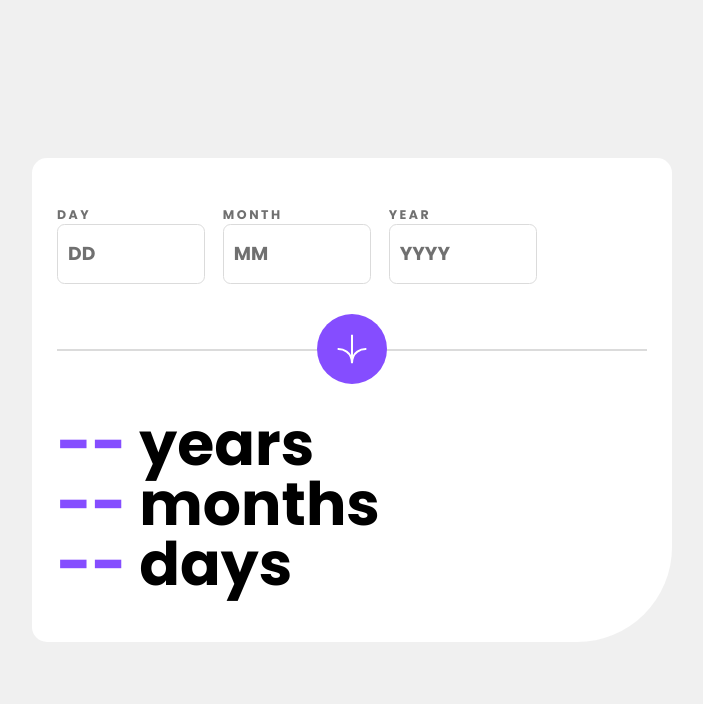
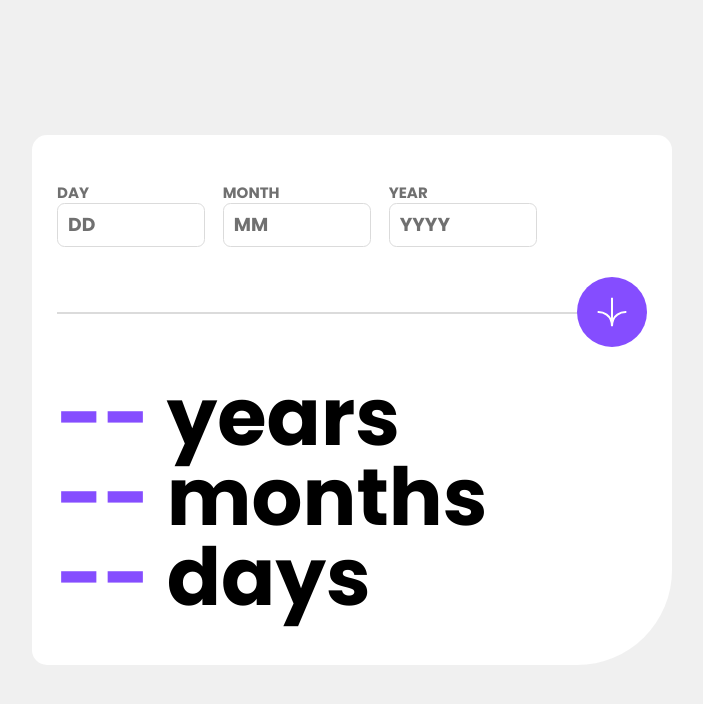
Before and after one commit to Vivianie-P/age-calc-fm, a React (Vite) app: page / in a window 1280 px wide. Shown: the top 704 px of the page, without its empty margins (288-991 px from the left). Built offline with nearby package versions, Linux system fonts and the light colour scheme.

Commit message:
Completed validating input fields

```diff
--- a/src/components/AgeCalc.tsx
+++ b/src/components/AgeCalc.tsx
@@ -6,15 +6,24 @@ interface AgeCalcProps {
 
 const AgeCalc = (props: AgeCalcProps) => {
 	return (
-		<div className="flex w-full flex-col text-left text-8xl">
+		<div className="flex w-full flex-col text-left text-7xl md:text-9xl">
 			<h1 className="">
-				<span className="text-8xl text-purple">{props.years}</span> years
+				<span className="text-7xl text-purple md:text-9xl">
+					{props.years ? props.years : "--"}
+				</span>{" "}
+				years
 			</h1>
 			<h1 className="">
-				<span className="text-8xl text-purple">{props.months}</span> months
+				<span className="text-7xl text-purple md:text-9xl">
+					{props.months ? props.months : "--"}
+				</span>{" "}
+				months
 			</h1>
 			<h1 className="">
-				<span className="text-8xl text-purple">{props.days}</span> days
+				<span className="text-7xl text-purple md:text-9xl">
+					{props.days ? props.days : "--"}
+				</span>{" "}
+				days
 			</h1>
 		</div>
 	);
--- a/src/components/AgeMain.tsx
+++ b/src/components/AgeMain.tsx
@@ -3,41 +3,32 @@ import AgeCalc from "./AgeCalc";
 import Arrow from "../assets/icon-arrow.svg";
 import { useEffect, useState } from "react";
 import { FormInputInterface } from "./Input";
+import { validateForm } from "../utilities.tsx/validateForm";
 
-const defaultFormState = {
-	year: "",
-	month: "",
-	day: "",
+const defaultFormState: FormInputInterface = {
+	year: { value: "", hasError: false, errorType: "" },
+	month: { value: "", hasError: false, errorType: "" },
+	day: { value: "", hasError: false, errorType: "" },
 };
 
 const AgeMain = () => {
 	const [inputState, setInputState] =
 		useState<FormInputInterface>(defaultFormState);
 
+	const handleSubmit = () => {
+		// if the validateForm function returns true then call
+		// the ageCalcConverter function that will convert the date
+		// from the input to the age in years months and days
+		validateForm(setInputState, inputState);
+	};
+
 	useEffect(() => {
-		if (inputState.year === "") {
-			setInputState({
-				...inputState,
-				year: "--",
-			});
-		}
-		if (inputState.month === "") {
-			setInputState({
-				...inputState,
-				month: "--",
-			});
-		}
-		if (inputState.day === "") {
-			setInputState({
-				...inputState,
-				day: "--",
-			});
-		}
-	}, [inputState.year, inputState.month, inputState.day]);
+		console.log("inputState: ", inputState);
+	}, [inputState]);
 
 	return (
 		<div className="flex h-fit w-full max-w-5xl flex-col justify-center rounded-t-3xl rounded-bl-3xl rounded-br-9xl bg-white px-10 py-20">
-			<div className="flex w-full max-w-3xl gap-7 overflow-x-hidden">
+			<form className="flex w-full max-w-3xl gap-7 overflow-x-hidden" action="">
 				<Input
 					inputState={inputState}
 					stateSetter={setInputState}
@@ -56,9 +47,10 @@ const AgeMain = () => {
 					label="YEAR"
 					placeholder="YYYY"
 				/>
-			</div>
-			<div className="relative mb-12 mt-12 flex flex-col items-center justify-center ">
-				<button>
+			</form>
+
+			<div className="relative mb-12 mt-12 flex flex-col items-center justify-center md:items-end">
+				<button className="flex justify-center" onClick={handleSubmit}>
 					<img
 						className="mt relative z-10 h-28 w-28 cursor-pointer rounded-full bg-purple p-8 hover:bg-off-black"
 						src={Arrow}
@@ -71,9 +63,9 @@ const AgeMain = () => {
 				<AgeCalc
 					// change below state values to be the values that are calculated from
 					// the user's birthday
-					years={inputState.year}
-					months={inputState.month}
-					days={inputState.day}
+					years={inputState.year.value}
+					months={inputState.month.value}
+					days={inputState.day.value}
 				/>
 			</div>
 		</div>
--- a/src/components/Input.tsx
+++ b/src/components/Input.tsx
@@ -1,9 +1,10 @@
 import { FormEvent } from "react";
 
 export interface FormInputInterface {
-	year: string;
-	month: string;
-	day: string;
+	[key: string]: { value: string; hasError: boolean; errorType: string };
+	year: { value: string; hasError: boolean; errorType: string };
+	month: { value: string; hasError: boolean; errorType: string };
+	day: { value: string; hasError: boolean; errorType: string };
 }
 
 interface TextInputProps {
@@ -14,18 +15,26 @@ interface TextInputProps {
 }
 
 const Input = (props: TextInputProps) => {
+	const currentInput = props.label.toLowerCase();
+	const errorType = props.inputState[currentInput].errorType;
+	const hasError = props.inputState[currentInput].hasError;
+
 	const handleChange = (e: FormEvent<HTMLInputElement>) => {
 		props.stateSetter({
 			...props.inputState,
-			[props.label.toLowerCase()]: e.currentTarget.value,
+			[currentInput]: {
+				...props.inputState[currentInput as keyof FormInputInterface],
+				value: e.currentTarget.value,
+			},
 		});
-		console.log(e.currentTarget.value);
 	};
 
 	return (
 		<div className="flex flex-col justify-center overflow-x-hidden">
 			<label
-				className="font-poppins text-xl tracking-widest-2 text-smokey-grey "
+				className={`${
+					hasError ? "text-light-red" : "text-smokey-grey"
+				} "font-poppins tracking-widest-2" text-xl md:text-2xl`}
 				htmlFor="birthday"
 			>
 				{props.label}
@@ -33,10 +42,39 @@ const Input = (props: TextInputProps) => {
 			<input
 				placeholder={props.placeholder}
 				id="birthday"
-				className="h-24 cursor-pointer rounded-xl border border-light-grey p-4 text-3xl text-off-black placeholder:text-smokey-grey hover:border-purple"
+				className={`${
+					hasError ? "border-light-red" : "border-light-grey"
+				}  "h-24 hover:border-purple" : cursor-pointer  rounded-xl border p-4 text-3xl text-off-black placeholder:text-smokey-grey`}
 				type="number"
 				onChange={handleChange}
 			/>
+			{errorType === "empty" ? (
+				<span className="m-2 w-full italic text-light-red">EMPTY ERROR</span>
+			) : (
+				""
+			)}
+
+			{errorType === "invalid" ? (
+				<span className="m-2 w-full italic text-light-red">
+					Must be a valid date
+				</span>
+			) : (
+				""
+			)}
+
+			{/* {props.inputState[currentInput as keyof FormInputInterface].errorType ===
+			"invalid" ? (
+				<span className="text-light-red">INVALID YEAR ERROR</span>
+			) : (
+				""
+			)} */}
+
+			{/* {props.inputState[currentInput as keyof FormInputInterface].errorType ===
+			"empty" ? (
+				<span className="text-light-red">EMPTY YEAR ERROR</span>
+			) : (
+				""
+			)} */}
 		</div>
 	);
 };
--- /dev/null
+++ b/src/utilities.tsx/validateForm.tsx
@@ -0,0 +1,116 @@
+import { FormInputInterface } from "../components/Input";
+interface ErrorInfoInterface {
+	hasError: boolean;
+	errorType: string;
+}
+
+export const validateForm = (
+	stateSetter: (value: FormInputInterface) => void,
+	inputState: FormInputInterface
+) => {
+	const isValidDay: ErrorInfoInterface = validateDay(inputState);
+	const isValidMonth: ErrorInfoInterface = validateMonth(inputState);
+	const isValidYear: ErrorInfoInterface = validateYear(inputState);
+
+	// if (isValidDay && isValidMonth && isValidYear) {
+	// 	ageCalcConverter(isValidDay, isValidMonth, isValidYear);
+	// }
+	stateSetter({
+		day: {
+			...inputState["day"],
+			hasError: isValidDay.hasError,
+			errorType: isValidDay.errorType,
+		},
+		month: {
+			...inputState["month"],
+			hasError: isValidMonth.hasError,
+			errorType: isValidMonth.errorType,
+		},
+		year: {
+			...inputState["year"],
+			hasError: isValidYear.hasError,
+			errorType: isValidYear.errorType,
+		},
+	});
+	// console.log(isValidDay);
+	// console.log(isValidMonth);
+	// console.log(isValidYear);
+};
+
+const validateDay = (inputState: FormInputInterface) => {
+	let dayValue: string | number = inputState.day.value;
+
+	if (dayValue === "") {
+		return {
+			hasError: true,
+			errorType: "empty",
+		};
+	}
+	// check if day is a valid day
+	dayValue = Number(inputState.day.value);
+
+	if (dayValue < 1 || dayValue > 31) {
+		return {
+			hasError: true,
+			errorType: "invalid",
+		};
+	} else {
+		return {
+			hasError: false,
+			errorType: "",
+		};
+	}
+};
+
+const validateMonth = (inputState: FormInputInterface) => {
+	let monthValue: string | number = inputState.month.value;
+
+	if (monthValue === "") {
+		return {
+			hasError: true,
+			errorType: "empty",
+		};
+	}
+
+	monthValue = Number(inputState.month.value);
+
+	if (monthValue < 1 || monthValue > 12) {
+		return {
+			hasError: true,
+			errorType: "invalid",
+		};
+	} else {
+		return {
+			hasError: false,
+			errorType: "",
+		};
+	}
+};
+
+const validateYear = (inputState: FormInputInterface) => {
+	let yearValue: string | number = inputState.year.value;
+
+	if (yearValue === "") {
+		return {
+			hasError: true,
+			errorType: "empty",
+		};
+	}
+
+	yearValue = Number(inputState.year.value);
+	const currentYear = new Date().getFullYear();
+
+	if (yearValue > currentYear || yearValue < 1) {
+		return {
+			hasError: true,
+			errorType: "invalid",
+		};
+	} else {
+		return {
+			hasError: false,
+			errorType: "",
+		};
+	}
+};
+
+// export const ageCalcConverter = (isValidDay, isValidMonth, isValidYear) => {};
```
